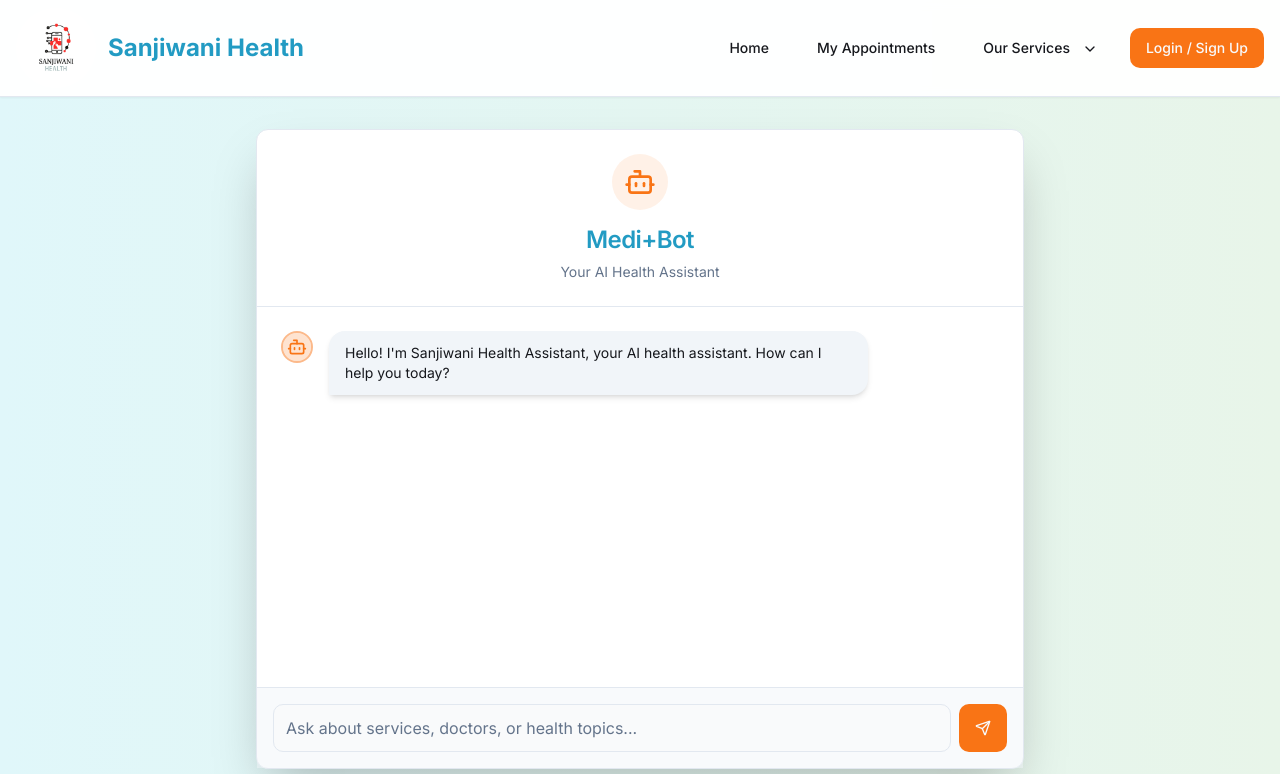
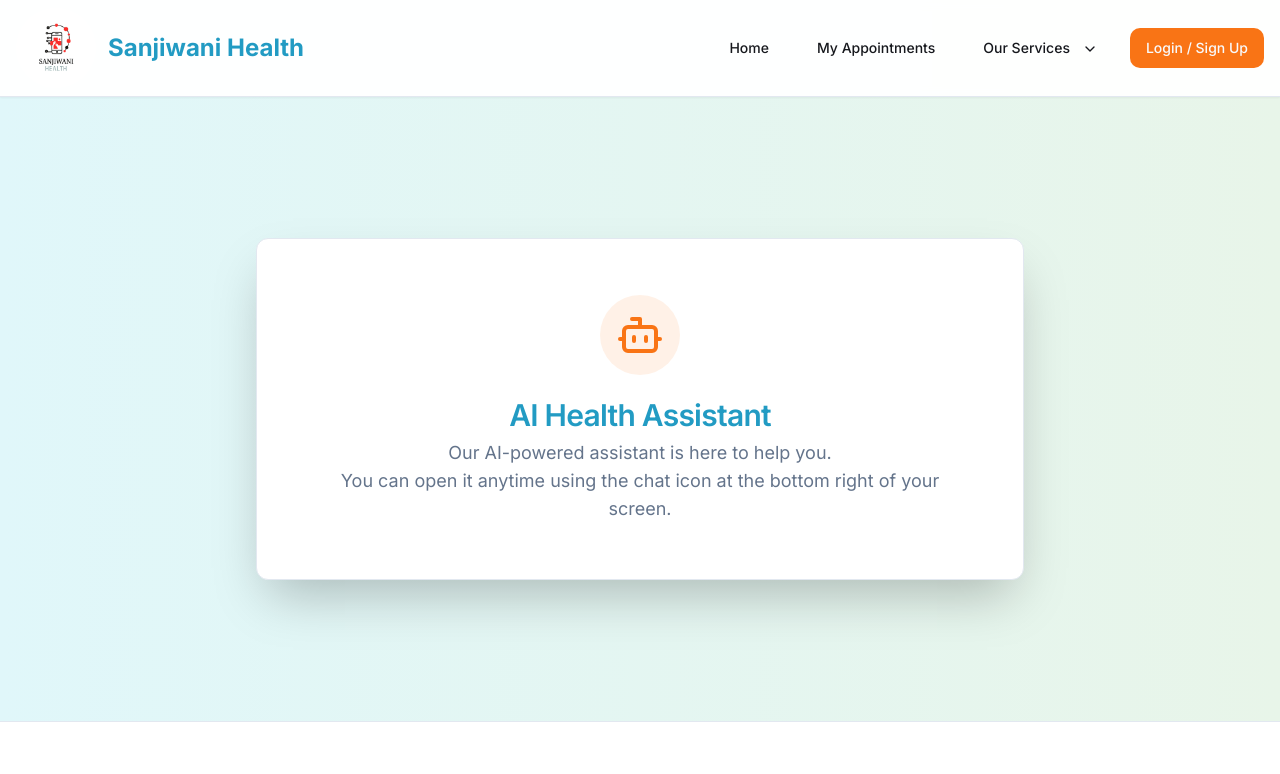
Before and after one commit to harshray23/sanjiwani, a Next.js app: page /medibot in a window 1280 px wide. Shown: the top 774 px of the page. Built offline with nearby package versions, Linux system fonts and the light colour scheme.

Commit message:
I am providing a train model for the medi bot so replace it with this on

```diff
--- a/src/ai/flows/medibot-flow.ts
+++ /dev/null
@@ -1,68 +0,0 @@
-
-'use server';
-
-import { ai } from '@/ai/genkit';
-import { z } from 'zod';
-import fs from 'fs/promises';
-import path from 'path';
-
-const MediBotInputSchema = z.object({
-  history: z.array(
-    z.object({
-      role: z.enum(['user', 'model']),
-      content: z.string(),
-    })
-  ),
-  query: z.string(),
-});
-export type MediBotInput = z.infer<typeof MediBotInputSchema>;
-
-// This function will now read from a local file instead of calling an LLM.
-export async function* streamChat(input: MediBotInput): AsyncGenerator<string> {
-  const validatedInput = MediBotInputSchema.parse(input);
-  const userQuery = validatedInput.query.toLowerCase().trim();
-
-  try {
-    const filePath = path.join(process.cwd(), 'src', 'data', 'flow_inputs.jsonl');
-    const fileContent = await fs.readFile(filePath, 'utf-8');
-    const lines = fileContent.split('\n');
-
-    for (const line of lines) {
-      if (line.trim() === '') continue;
-      try {
-        const entry = JSON.parse(line);
-        if (entry.input?.toLowerCase().trim() === userQuery) {
-          // Found a match, stream the predefined output
-          for (const char of entry.output) {
-            await new Promise(resolve => setTimeout(resolve, 10)); // Simulate streaming delay
-            yield char;
-          }
-          return;
-        }
-      } catch (e) {
-        console.error("Skipping malformed line in JSONL:", line);
-      }
-    }
-
-    // If no match is found, yield a default response.
-    const defaultResponse = "I'm sorry, I don't have information about that right now. Please try asking something else.";
-    for (const char of defaultResponse) {
-        await new Promise(resolve => setTimeout(resolve, 10));
-        yield char;
-    }
-
-  } catch (error) {
-    console.error('Error reading or parsing flow_inputs.jsonl:', error);
-    const errorResponse = "I'm having trouble accessing my knowledge base. Please try again later.";
-     for (const char of errorResponse) {
-        await new Promise(resolve => setTimeout(resolve, 10));
-        yield char;
-    }
-  }
-}
-
-// This prompt is no longer used for generation but is kept for context.
-const mediBotSystemPrompt = `
-You are Sanjiwani Health Assistant. You will now respond based on a predefined set of inputs from a local file.
-If a user's query does not match an input, you will provide a default message.
-`;
--- a/src/app/layout.tsx
+++ b/src/app/layout.tsx
@@ -9,6 +9,7 @@ import { cn } from '@/lib/utils';
 import { Suspense } from 'react';
 import { AppLoader } from '@/components/layout/AppLoader';
 import { PageTransitionWrapper } from '@/components/layout/PageTransitionWrapper';
+import Script from 'next/script';
 
 const fontSans = FontSans({
   subsets: ["latin"],
@@ -41,6 +42,9 @@ export default function RootLayout({
           <Footer />
           <Toaster />
         </AppLoader>
+
+        <Script src="https://cdn.botpress.cloud/webchat/v3.3/inject.js"></Script>
+        <Script src="https://files.bpcontent.cloud/2025/10/13/18/20251013185801-Z3TVPZ4W.js" defer></Script>
       </body>
     </html>
   );
--- a/src/app/medibot/page.tsx
+++ b/src/app/medibot/page.tsx
@@ -1,217 +1,32 @@
 
 'use client';
 
-import { useState, useRef, useEffect } from 'react';
-import { useForm } from 'react-hook-form';
-import { zodResolver } from '@hookform/resolvers/zod';
-import * as z from 'zod';
 import { Card, CardContent, CardHeader, CardTitle, CardDescription } from '@/components/ui/card';
-import { Input } from '@/components/ui/input';
-import { Button } from '@/components/ui/button';
-import { Form, FormControl, FormField, FormItem, FormMessage } from '@/components/ui/form';
-import { ScrollArea } from '@/components/ui/scroll-area';
-import { streamChat } from '@/ai/flows/medibot-flow';
-import type { MediBotInput } from '@/ai/flows/medibot-flow';
-import { Loader2, Bot, User, Send } from 'lucide-react';
-import { Avatar, AvatarFallback } from '@/components/ui/avatar';
-import { cn } from '@/lib/utils';
-import ReactMarkdown from 'react-markdown';
-
-
-interface Message {
-  role: 'user' | 'model';
-  content: string;
-}
-
-const formSchema = z.object({
-  query: z.string().min(1, 'Message cannot be empty.'),
-});
+import { Bot } from 'lucide-react';
+import { useEffect } from 'react';
 
 export default function MediBotPage() {
-  const [messages, setMessages] = useState<Message[]>([]);
-  const [isLoading, setIsLoading] = useState(false);
-  const scrollViewportRef = useRef<HTMLDivElement>(null);
-
-  const form = useForm<z.infer<typeof formSchema>>({
-    resolver: zodResolver(formSchema),
-    defaultValues: {
-      query: '',
-    },
-  });
-
-  // Effect to send initial greeting
-  useEffect(() => {
-    // Set a predefined initial greeting from the bot.
-    if (messages.length === 0) {
-        setMessages([
-            { role: 'model', content: "Hello! I'm Sanjiwani Health Assistant, your AI health assistant. How can I help you today?" }
-        ]);
-    }
-  // eslint-disable-next-line react-hooks/exhaustive-deps
-  }, []);
-
-  const scrollToBottom = () => {
-    if (scrollViewportRef.current) {
-        scrollViewportRef.current.scrollTo({ top: scrollViewportRef.current.scrollHeight, behavior: 'smooth' });
-    }
-  };
-
-  useEffect(() => {
-    scrollToBottom();
-  }, [messages]);
-
-  const handleStreamResponse = async (stream: AsyncGenerator<string>) => {
-    let fullResponse = '';
-    for await (const chunk of stream) {
-      fullResponse += chunk;
-      setMessages((prev) => {
-        const newMessages = [...prev];
-        if (newMessages.length > 0 && newMessages[newMessages.length - 1].role === 'model') {
-          newMessages[newMessages.length - 1].content = fullResponse;
-        }
-        return newMessages;
-      });
-    }
-  };
-
-  const onSubmit = async (values: z.infer<typeof formSchema>) => {
-    if (isLoading) return; // Prevent multiple submissions
-    setIsLoading(true);
-
-    const newUserMessage: Message = { role: 'user', content: values.query };
-    const currentMessages = [...messages, newUserMessage];
-    setMessages([...currentMessages, { role: 'model', content: '' }]);
-    form.reset();
-
-    try {
-      // Clean & sanitize before sending to API
-      const history = currentMessages
-        .slice(0, -1)
-        .filter(m => m.role === 'user' || m.role === 'model')
-        .map(m => ({
-          role: m.role,
-          content: String(m.content ?? '').trim(),
-        }));
-
-      const stream = await streamChat({
-        history,
-        query: String(values.query ?? '').trim(),
-      } as MediBotInput);
-
-      await handleStreamResponse(stream);
-    } catch (error) {
-      console.error('Error streaming chat:', error);
-      setMessages((prev) => [
-        ...prev.slice(0, -1),
-        {
-          role: 'model',
-          content: 'Sorry, I encountered an error. Please try again.',
-        },
-      ]);
-    } finally {
-      setIsLoading(false);
-    }
-  };
+    useEffect(() => {
+        // The Botpress webchat is injected globally via the script tags in layout.tsx.
+        // This page component can be used to provide context or specific instructions.
+        // If the chat widget has an API, you could use it here to open it automatically, for example:
+        // (window as any).botpressWebChat.send({ type: 'show' });
+    }, []);
 
   return (
-    <div className="w-full max-w-3xl mx-auto">
-      <Card className="h-[80vh] flex flex-col shadow-2xl">
-        <CardHeader className="text-center border-b">
-          <div className="mx-auto bg-primary/10 p-3 rounded-full w-fit mb-2">
-            <Bot className="h-8 w-8 text-primary" />
+    <div className="w-full max-w-3xl mx-auto flex items-center justify-center h-[70vh]">
+      <Card className="text-center p-8 shadow-2xl">
+        <CardHeader>
+          <div className="mx-auto bg-primary/10 p-4 rounded-full w-fit mb-4">
+            <Bot className="h-12 w-12 text-primary" />
           </div>
-          <CardTitle className="text-2xl font-headline text-accent">Medi+Bot</CardTitle>
-          <CardDescription>Your AI Health Assistant</CardDescription>
+          <CardTitle className="text-3xl font-headline text-accent">AI Health Assistant</CardTitle>
+          <CardDescription className="text-lg text-muted-foreground mt-2">
+            Our AI-powered assistant is here to help you.
+            <br />
+            You can open it anytime using the chat icon at the bottom right of your screen.
+          </CardDescription>
         </CardHeader>
-
-        <CardContent className="flex-grow p-0 flex flex-col overflow-hidden">
-          <ScrollArea className="flex-1 p-6" viewportRef={scrollViewportRef}>
-            <div className="space-y-6">
-              {messages.map((message, index) => (
-                <div
-                  key={index}
-                  className={cn(
-                    'flex items-start gap-4',
-                    message.role === 'user' ? 'justify-end' : 'justify-start'
-                  )}
-                >
-                  {message.role === 'model' && (
-                    <Avatar className="h-8 w-8 border-2 border-primary/50">
-                      <AvatarFallback className="bg-primary/20">
-                        <Bot className="h-5 w-5 text-primary" />
-                      </AvatarFallback>
-                    </Avatar>
-                  )}
-                  <div
-                    className={cn(
-                      'max-w-[75%] rounded-2xl px-4 py-3 text-sm shadow-md prose dark:prose-invert',
-                      message.role === 'user'
-                        ? 'bg-primary text-primary-foreground rounded-br-none'
-                        : 'bg-muted text-foreground rounded-bl-none'
-                    )}
-                  >
-                    {message.content ? (
-                      <ReactMarkdown
-                         components={{
-                           p: ({node, ...props}) => <p className="my-0" {...props} />,
-                           ul: ({node, ...props}) => <ul className="my-2 pl-4" {...props} />,
-                           li: ({node, ...props}) => <li className="my-1" {...props} />
-                         }}
-                      >{message.content}</ReactMarkdown>
-                    ) : (
-                      <div className="flex items-center gap-2">
-                        <Loader2 className="h-4 w-4 animate-spin" />
-                        <span>Thinking...</span>
-                      </div>
-                    )}
-                  </div>
-                   {message.role === 'user' && (
-                    <Avatar className="h-8 w-8 border-2 border-muted">
-                      <AvatarFallback className="bg-muted">
-                        <User className="h-5 w-5" />
-                      </AvatarFallback>
-                    </Avatar>
-                  )}
-                </div>
-              ))}
-               {messages.length === 0 && isLoading && (
-                 <div className="flex items-center justify-center gap-2 text-muted-foreground">
-                    <Loader2 className="h-5 w-5 animate-spin" />
-                    <span>Contacting Medi+Bot...</span>
-                  </div>
-              )}
-            </div>
-          </ScrollArea>
-
-          <div className="p-4 border-t bg-muted/50">
-            <Form {...form}>
-              <form onSubmit={form.handleSubmit(onSubmit)} className="flex items-center gap-2">
-                <FormField
-                  control={form.control}
-                  name="query"
-                  render={({ field }) => (
-                    <FormItem className="flex-grow">
-                      <FormControl>
-                        <Input
-                          placeholder="Ask about services, doctors, or health topics..."
-                          className="h-12 text-base"
-                          autoComplete="off"
-                          {...field}
-                          disabled={isLoading}
-                        />
-                      </FormControl>
-                      <FormMessage />
-                    </FormItem>
-                  )}
-                />
-                <Button type="submit" size="lg" disabled={isLoading} className="h-12 w-12 p-0">
-                  {isLoading ? <Loader2 className="h-5 w-5 animate-spin" /> : <Send className="h-5 w-5" />}
-                  <span className="sr-only">Send</span>
-                </Button>
-              </form>
-            </Form>
-          </div>
-        </CardContent>
       </Card>
     </div>
   );
```
